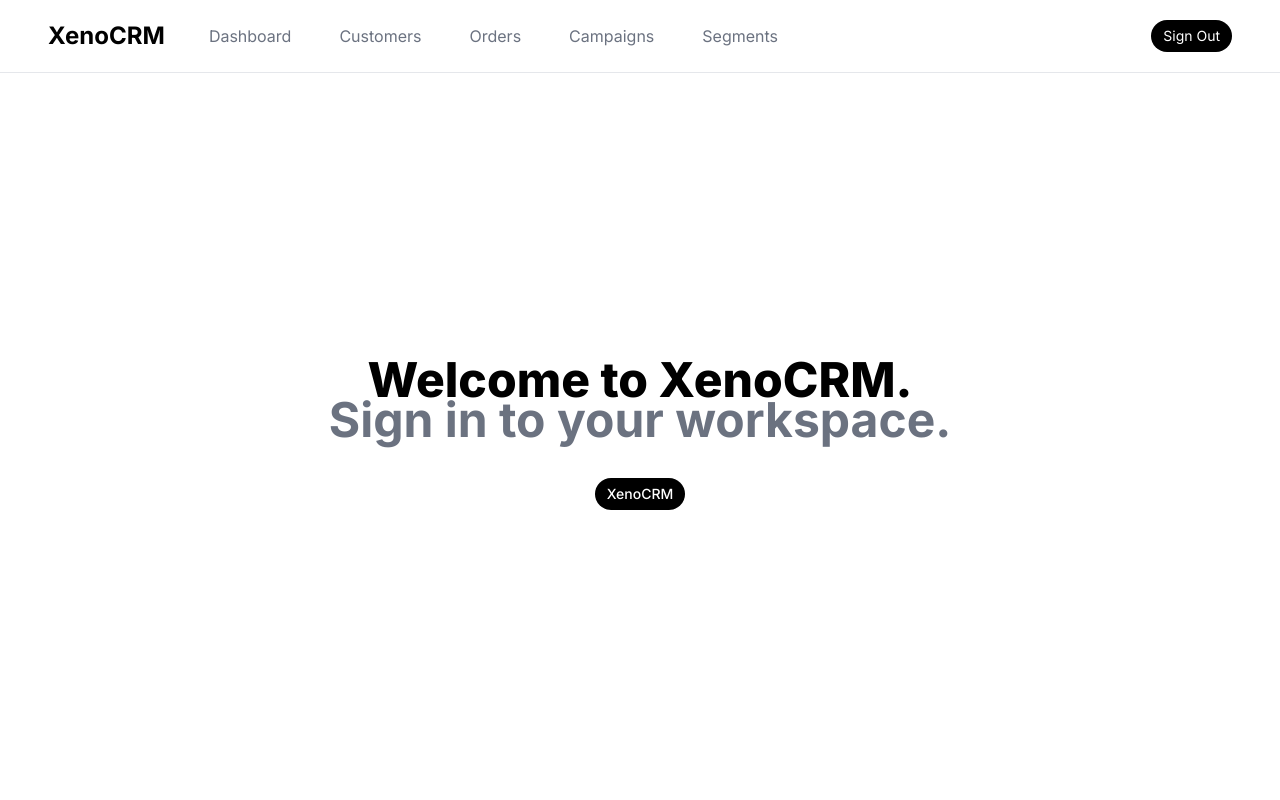
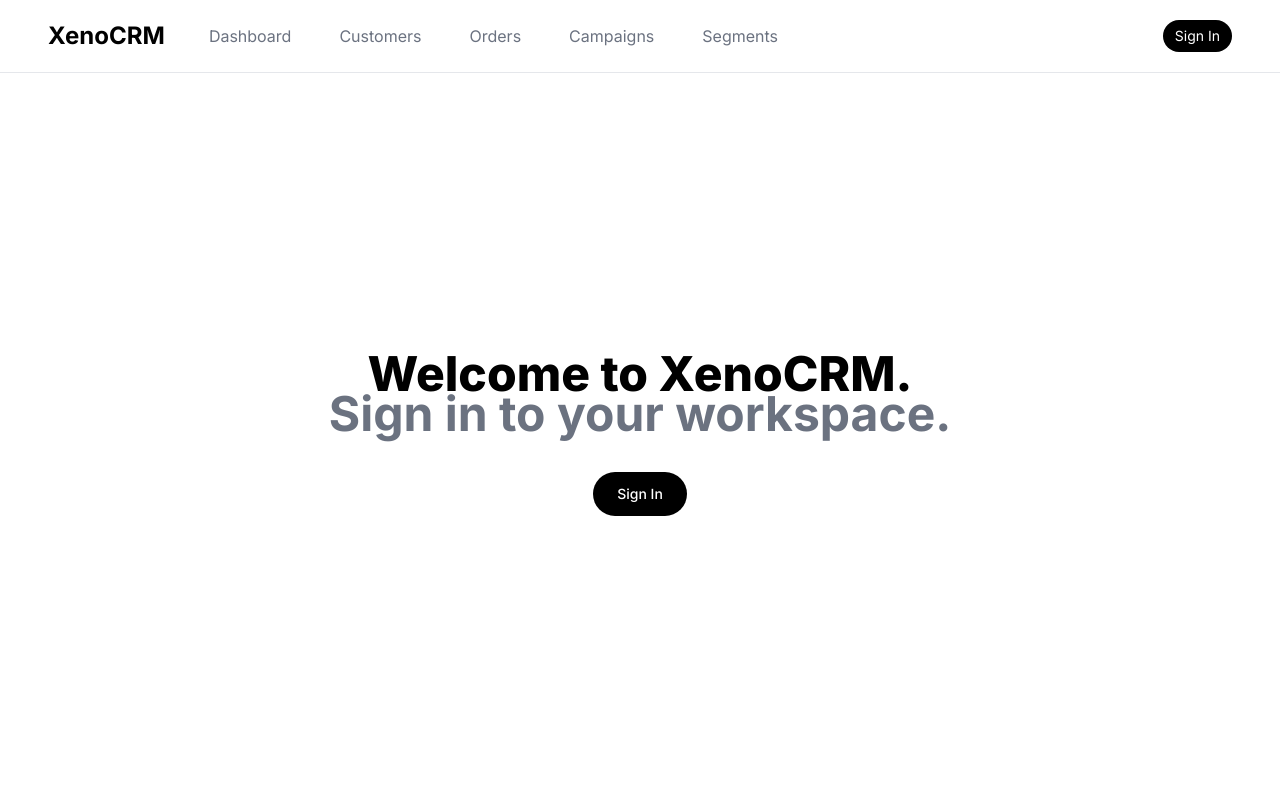
Before and after one commit to RoshanAlawe07/mini-crm-platform, a Next.js app in the folder frontend/: page / in a window 1280 px wide. Before the commit this address had no page. Shown: the top 800 px of the page. Built offline with nearby package versions, Linux system fonts and the light colour scheme.

Commit message:
Fix OAuth flow and home page routing

```diff
--- a/frontend/app/auth/google/callback/page.tsx
+++ b/frontend/app/auth/google/callback/page.tsx
@@ -48,11 +48,11 @@ function CallbackInner() {
           localStorage.setItem('user', JSON.stringify(result.user));
 
           setStatus('success');
-          setMessage('Successfully signed in! Redirecting to dashboard...');
+          setMessage('Successfully signed in! Redirecting to home...');
 
-          // Redirect to dashboard after a short delay
+          // Redirect to home page after a short delay
           setTimeout(() => {
-            router.push('/dashboard');
+            router.push('/');
           }, 2000);
         } else {
           setStatus('error');
--- a/frontend/app/page.tsx
+++ b/frontend/app/page.tsx
@@ -8,15 +8,12 @@ import { isAuthenticated } from '../lib/oauth';
 export default function Home() {
   const router = useRouter();
   const [isMobileMenuOpen, setIsMobileMenuOpen] = useState(false);
+  const [isAuth, setIsAuth] = useState(false);
 
   useEffect(() => {
-    // Check if user is already authenticated
-    if (isAuthenticated()) {
-      router.push('/dashboard');
-    } else {
-      router.push('/signin');
-    }
-  }, [router]);
+    // Check authentication status
+    setIsAuth(isAuthenticated());
+  }, []);
 
   return (
     <div className="min-h-screen bg-white">
@@ -54,16 +51,26 @@ export default function Home() {
               </svg>
             </button>
 
+            {isAuth ? (
               <button
                 onClick={() => {
                   localStorage.removeItem('token');
                   localStorage.removeItem('user');
-                router.push('/signin');
+                  setIsAuth(false);
+                  router.push('/');
                 }}
                 className="bg-black text-white px-2 sm:px-3 py-1.5 rounded-2xl hover:bg-gray-800 transition-colors text-xs sm:text-sm"
               >
                 Sign Out
               </button>
+            ) : (
+              <Link
+                href="/signin"
+                className="bg-black text-white px-2 sm:px-3 py-1.5 rounded-2xl hover:bg-gray-800 transition-colors text-xs sm:text-sm"
+              >
+                Sign In
+              </Link>
+            )}
           </div>
         </div>
 
@@ -113,6 +120,34 @@ export default function Home() {
 
       <main className="flex items-center justify-center min-h-[calc(100vh-80px)] px-4 sm:px-6 lg:px-12">
         <div className="text-center max-w-4xl mx-auto">
+          {isAuth ? (
+            // Authenticated user content
+            <>
+              <h2 className="text-3xl sm:text-4xl lg:text-5xl font-extrabold text-black -mb-2 font-inter leading-tight">
+                Welcome back to XenoCRM.
+              </h2>
+              <p className="text-2xl sm:text-3xl lg:text-5xl text-gray-500 mb-6 font-inter leading-tight font-bold">
+                Your CRM workspace is ready.
+              </p>
+
+              <div className="flex flex-col sm:flex-row gap-4 justify-center mt-8">
+                <Link
+                  href="/dashboard"
+                  className="bg-black text-white px-6 py-3 rounded-full hover:bg-gray-800 transition-colors text-sm font-medium"
+                >
+                  Go to Dashboard
+                </Link>
+                <Link
+                  href="/customers"
+                  className="bg-gray-100 text-black px-6 py-3 rounded-full hover:bg-gray-200 transition-colors text-sm font-medium"
+                >
+                  Manage Customers
+                </Link>
+              </div>
+            </>
+          ) : (
+            // Non-authenticated user content
+            <>
               <h2 className="text-3xl sm:text-4xl lg:text-5xl font-extrabold text-black -mb-2 font-inter leading-tight">
                 Welcome to XenoCRM.
               </h2>
@@ -120,9 +155,14 @@ export default function Home() {
                 Sign in to your workspace.
               </p>
 
-          <button className="bg-black text-white px-3 py-1.5 rounded-full hover:bg-gray-800 transition-colors text-sm font-medium mt-2.5">
-           XenoCRM
-          </button>
+              <Link
+                href="/signin"
+                className="bg-black text-white px-6 py-3 rounded-full hover:bg-gray-800 transition-colors text-sm font-medium mt-2.5 inline-block"
+              >
+                Sign In
+              </Link>
+            </>
+          )}
         </div>
       </main>
 
```
Lines whose indentation alone changed are shown as unchanged.
